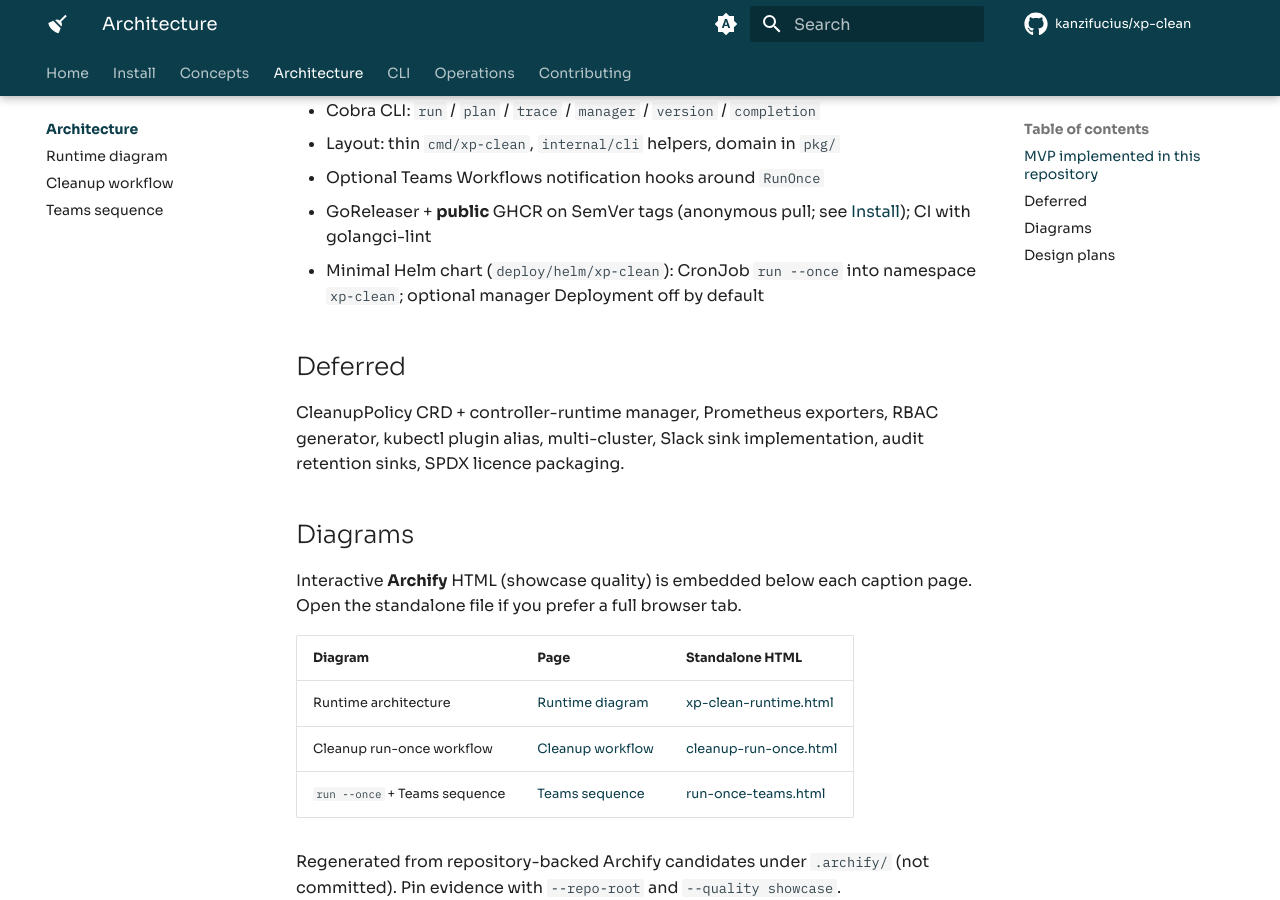
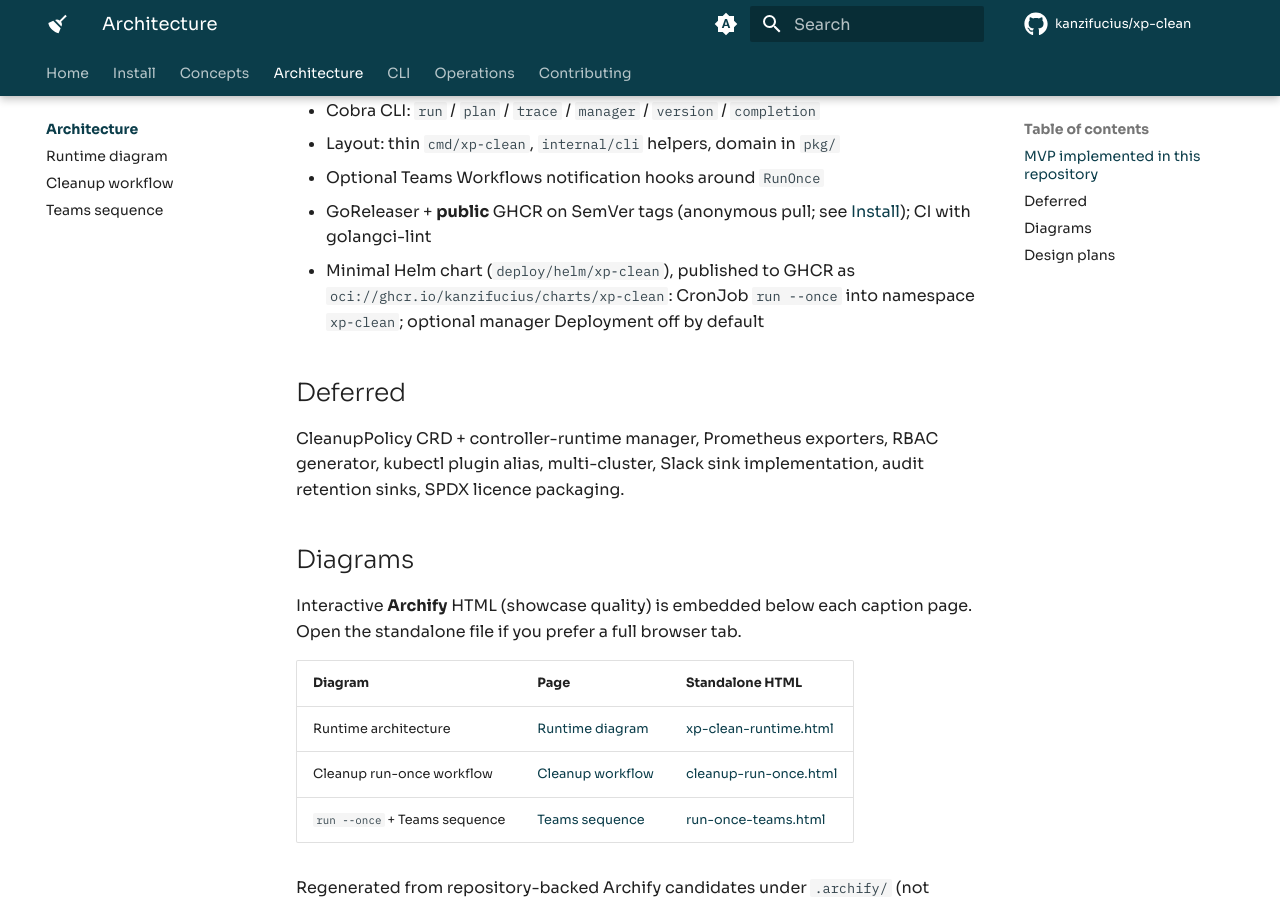
Before and after one commit to kanzifucius/xp-clean, an MkDocs documentation site: the page built from docs/architecture/index.md, in a window 1280 px wide and 900 px high, scrolled down 440 px. Built offline with MkDocs 1.6.1 and Material for MkDocs 9.7.7, drawn with Linux system fonts in a browser that asks for light colours; comment, search, counter and statistics services are not loaded; the version menu is left out.

Commit message:
docs: note Helm chart OCI URL in architecture index
Co-authored-by: Ricardo Pinto <kanzifucius@users.noreply.github.com>

```diff
--- a/docs/architecture/index.md
+++ b/docs/architecture/index.md
@@ -13,7 +13,7 @@ Xp-clean is a Go CLI (and future in-cluster controller) for scheduled discovery
 - Layout: thin `cmd/xp-clean`, `internal/cli` helpers, domain in `pkg/`
 - Optional Teams Workflows notification hooks around `RunOnce`
 - GoReleaser + **public** GHCR on SemVer tags (anonymous pull; see [Install](../install.md#maintainer-ghcr-visibility)); CI with golangci-lint
-- Minimal Helm chart (`deploy/helm/xp-clean`): CronJob `run --once` into namespace `xp-clean`; optional manager Deployment off by default
+- Minimal Helm chart (`deploy/helm/xp-clean`), published to GHCR as `oci://ghcr.io/kanzifucius/charts/xp-clean`: CronJob `run --once` into namespace `xp-clean`; optional manager Deployment off by default
 
 ## Deferred
 
```
